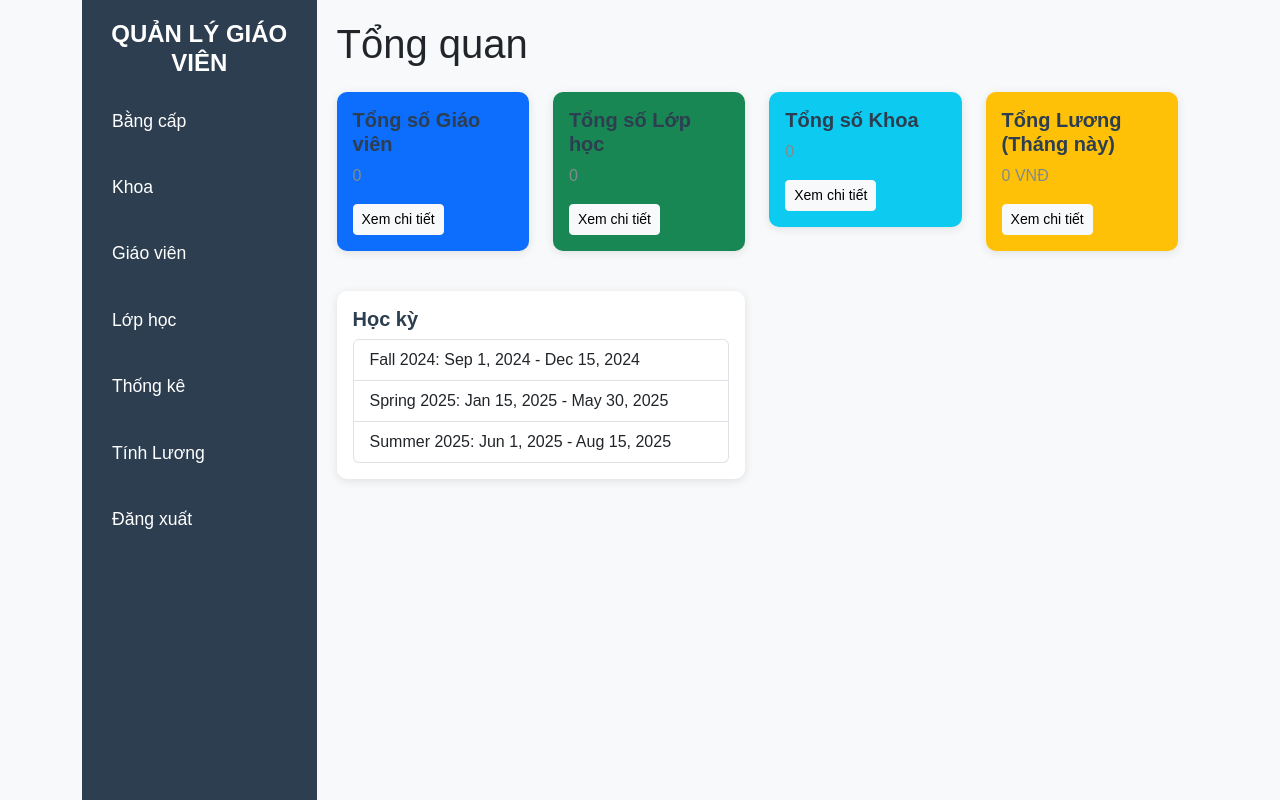
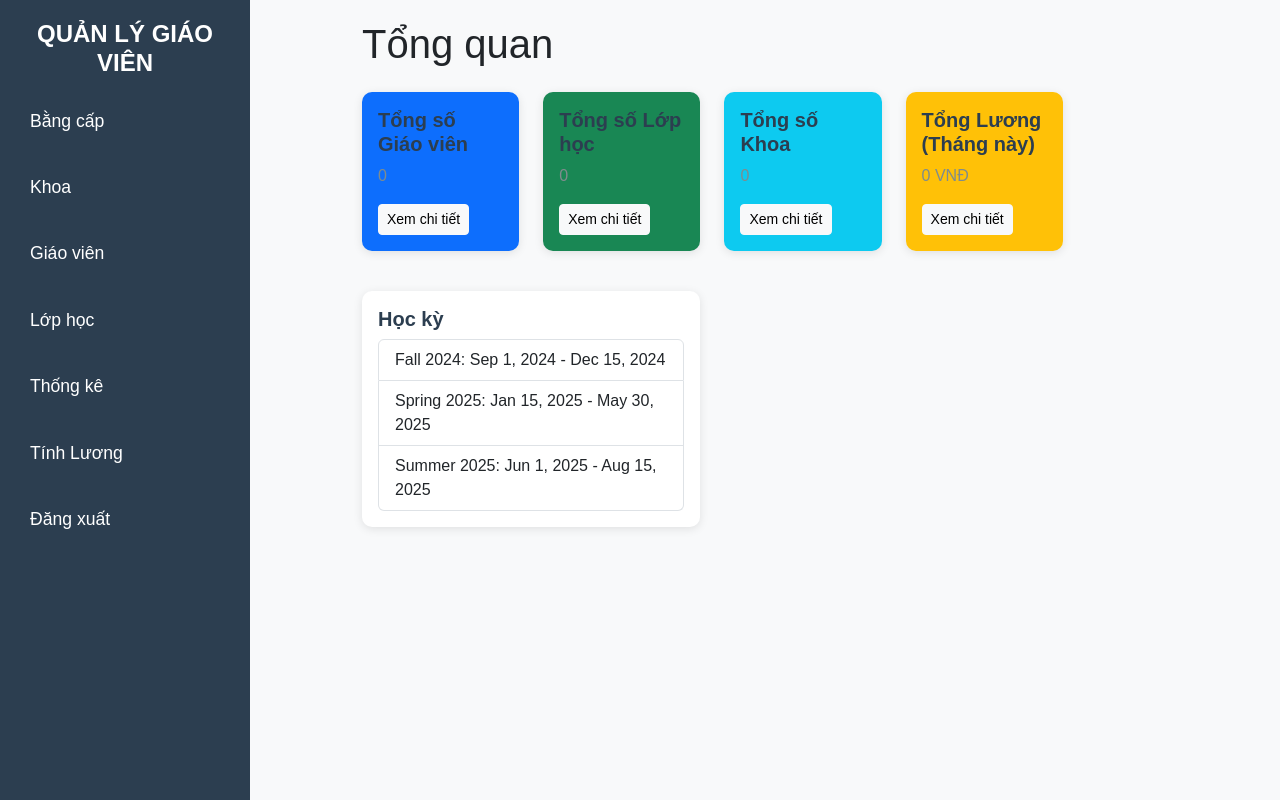
Before and after one commit to lnhchi131/teacher-management, a Flask app: page / in a window 1280 px wide. Run offline with Flask 3, Linux system fonts and the light colour scheme; a user stored in the database is signed in.

Commit message:
add stylestyle

```diff
--- a/src/static/style.css
+++ b/src/static/style.css
@@ -15,6 +15,10 @@ body {
     color: white;
     padding: 20px;
     transition: width 0.3s;
+    position: fixed;
+    height: 100%;
+    top: 0;
+    left: 0;
 }
 
 .sidebar h2 {
@@ -49,6 +53,7 @@ body {
 .main-content {
     flex-grow: 1;
     padding: 20px;
+    margin-left: 200px;
     transition: margin-left 0.3s;
 }
 
@@ -123,3 +128,14 @@ body {
 .alert {
     border-radius: 5px;
 }
+
+.dashboard {
+
+    margin-left: 60px;
+    border-radius: 10px;
+    width: 80%
+}
+
+.sidebar.collapsed + .main-content {
+    margin-left: 70px; /* Khi sidebar thu gọn, nội dung chính dịch sát hơn */
+}
```
